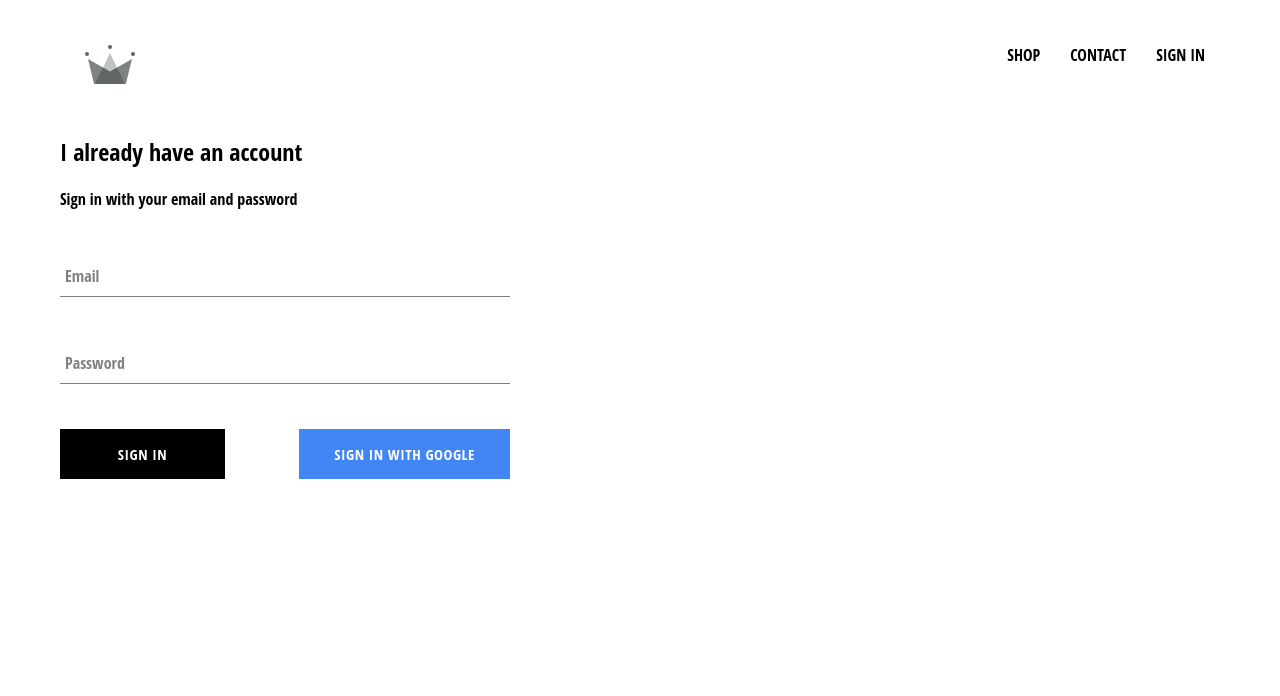
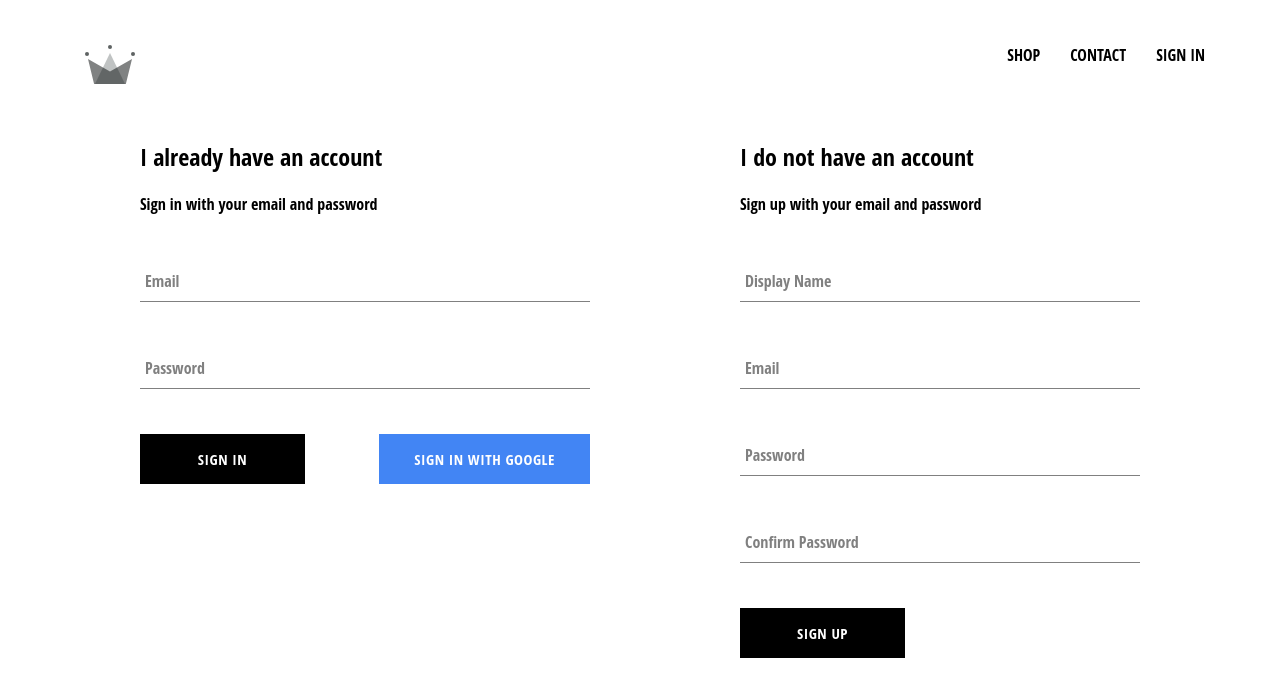
Before and after one commit to IdrisIsra/ecom_app, a React (Create React App) app: page /signin in a window 1280 px wide. Shown: the top 696 px of the page. Built offline with nearby package versions, Linux system fonts and the light colour scheme; no server answers.

Commit message:
implemented firebase and added signup and signin

```diff
--- a/src/App.js
+++ b/src/App.js
@@ -6,7 +6,7 @@
 import ShopPage from './pages/shop/shop.component'
 import SignInAndSignUpPage from './pages/sign-in-and-sign-up/sign-in-and-sign-up.component'
 import Header from './components/header/header.component'
-import { auth } from './firebase/firebase.utils'
+import { auth, createUserProfileDocument } from './firebase/firebase.utils'
 
 
 class App extends React.Component {
@@ -22,10 +22,25 @@
 
 
   componentDidMount() {
-    this.unsubscribeFromAuth = auth.onAuthStateChanged(user => {
-      this.setState({ currentUser: user });
+    this.unsubscribeFromAuth = auth.onAuthStateChanged(async userAuth => {
+      if (userAuth) {
+        const userRef = await createUserProfileDocument(userAuth);
 
-      console.log(user);
+        userRef.onSnapshot(snapShot => {
+          this.setState({
+            currentUser: {
+              id: snapShot.id,
+              ...snapShot.data()
+            }
+          })
+        })
+
+
+
+
+      } else {
+        this.setState({currentUser: userAuth})
+      }
     })
   }
 
--- /dev/null
+++ b/src/components/sign-up/sign-up.component.jsx
@@ -0,0 +1,74 @@
+import React from 'react';
+
+import FormInput from '../form-input/form-input.component'
+import CustomButton from '../custom-button/custom-button.component'
+
+import { auth, createUserProfileDocument } from '../../firebase/firebase.utils'
+
+import './sign-up.styles.scss'
+
+class SignUp extends React.Component {
+    constructor() {
+        super()
+
+        this.state = {
+            displayName: '',
+            email: '',
+            password: '',
+            confirmPassword: ''
+        }
+    }
+
+    handleSubmit = async event => {
+        event.preventDefault();
+
+        const { displayName, email, password, confirmPassword } = this.state;
+
+        if (password !== confirmPassword) {
+            alert("passwords don't match");
+            return;
+        }
+
+        try {
+            const { user } = await auth.createUserWithEmailAndPassword(email, password);
+
+            await createUserProfileDocument(user, {displayName })
+
+            this.setState({
+                displayName: '',
+                email: '',
+                password: '',
+                confirmPassword: ''
+            })
+
+        } catch (error) {
+            console.error(error)
+        }
+    }
+
+    handleChange = event => {
+        const {name, value} = event.target;
+
+        this.setState({ [name]: value })
+    }
+
+    render() {
+        const { displayName, email, password, confirmPassword } = this.state;
+        return (
+        <div className='sign-up'>
+            <h2 className='title'> I do not have an account</h2>
+            <span>Sign up with your email and password</span>
+            <form className='sign-up-form' onSubmit={this.handleSubmit}>
+              <FormInput type='text' name='displayName' value={displayName} onChange={this.handleChange} label='Display Name' required />
+              <FormInput type='email' name='email' value={email} onChange={this.handleChange} label='Email' required />
+              <FormInput type='password' name='password' value={password} onChange={this.handleChange} label='Password' required />
+              <FormInput type='password' name='confirmPassword' value={confirmPassword} onChange={this.handleChange} label='Confirm Password' required />
+              <CustomButton type='submit'>Sign Up</CustomButton>
+            </form>
+        </div>
+
+        )
+    }
+}
+
+export default SignUp
--- /dev/null
+++ b/src/components/sign-up/sign-up.styles.scss
@@ -0,0 +1,6 @@
+.sign-up {
+    display: flex;
+    flex-direction: column;
+    width: 400px;
+
+}
--- a/src/firebase/firebase.utils.js
+++ b/src/firebase/firebase.utils.js
@@ -13,6 +13,33 @@
     measurementId: "G-VZHS95HBWK"
   };
 
+  export const createUserProfileDocument = async (userAuth, additionalData) => {
+    if (!userAuth) return;
+
+    const userRef = firestore.doc(`users/${userAuth.uid}`);
+
+    const snapShot = await userRef.get();
+
+    if(!snapShot.exists) {
+        const { displayName, email } = userAuth;
+        const createdAt = new Date();
+
+        try {
+            await userRef.set({
+                displayName,
+                email,
+                createdAt,
+                ...additionalData
+            })
+
+        } catch(error) {
+            console.log('error creating user', error.message)
+        }
+    }
+
+     return userRef;
+  }
+
   firebase.initializeApp(config);
 
   export const auth = firebase.auth();
--- a/src/pages/sign-in-and-sign-up/sign-in-and-sign-up.component.jsx
+++ b/src/pages/sign-in-and-sign-up/sign-in-and-sign-up.component.jsx
@@ -2,10 +2,12 @@
 
 import './sign-in-and-sign-up.styles.scss'
 import SignIn from '../../components/sign-in/sign-in.component'
+import SignUp from '../../components/sign-up/sign-up.component'
 
 const SignInAndSignUpPage = () => (
     <div className='sign-in-and-sign-up'>
         <SignIn />
+        <SignUp />
     </div>
 
 )
--- a/src/pages/sign-in-and-sign-up/sign-in-and-sign-up.styles.scss
+++ b/src/pages/sign-in-and-sign-up/sign-in-and-sign-up.styles.scss
@@ -0,0 +1,6 @@
+.sign-in-and-sign-up {
+    width: 1000px;
+    display: flex;
+    justify-content: space-between;
+    margin: 30px auto;
+}
```
